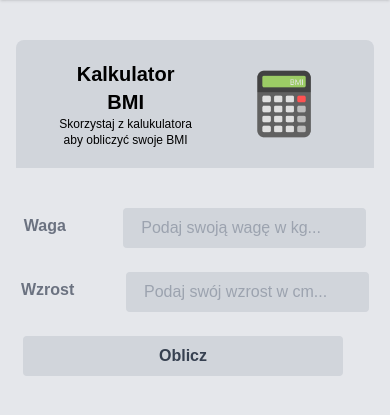
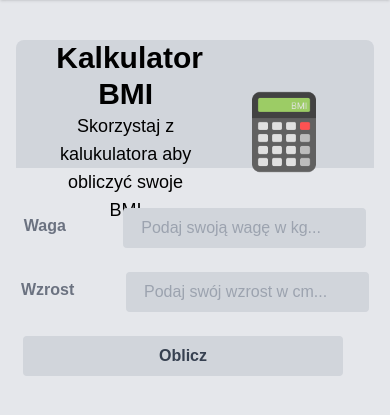
Before and after one commit to patrykbrzozowski/BMI-BMR-Calculators, a Django app: page /BMI/ in a window 390 px wide. Shown: the part 80-495 px from the top of the page. Run offline with Django 4.2, Linux system fonts and the light colour scheme; some libraries are stand-ins or nearby versions.

Commit message:
Fix responsive on tablets

```diff
--- a/jstools/tailwind.config.js
+++ b/jstools/tailwind.config.js
@@ -14,7 +14,7 @@ module.exports = {
     screens: {
       xs: {'max': '345px'},
       md: {'max': '858px'},
-      lg: {'max': '952px'},
+      lg: {'max': '1440px'},
       xl: '1440px',
       smd: '640px',
       mdd: '768px',
--- a/static/css/style.css
+++ b/static/css/style.css
@@ -1144,7 +1144,16 @@ hr {
   }
 }
 
-@media (max-width: 952px) {
+@media (max-width: 1440px) {
+  .lg\:mx-auto {
+    margin-left: auto;
+    margin-right: auto;
+  }
+
+  .lg\:w-24 {
+    width: 6rem;
+  }
+
   .lg\:pl-12 {
     padding-left: 3rem;
   }
@@ -1152,6 +1161,16 @@ hr {
   .lg\:text-base {
     font-size: 1rem;
     line-height: 1.5rem;
+  }
+
+  .lg\:text-3xl {
+    font-size: 1.875rem;
+    line-height: 2.25rem;
+  }
+
+  .lg\:text-lg {
+    font-size: 1.125rem;
+    line-height: 1.75rem;
   }
 }
 
--- a/templates/index.html
+++ b/templates/index.html
@@ -194,21 +194,21 @@
     {% elif calc_what == 'BMI' %}
     <div class="container mt-10">
       <div
-        class="bg-gray-300 w-4/6 md:w-11/12 md:mx-auto grid grid-cols-2 mx-auto rounded-t-lg h-32"
+        class="bg-gray-300 w-4/6 md:w-11/12 lg:mx-auto grid grid-cols-2 mx-auto rounded-t-lg h-32"
       >
         <div class="my-auto ml-10">
-          <p class="md:text-xl md:font-bold text-6xl text-center">
+          <p class="md:text-xl lg:text-3xl md:font-bold text-6xl text-center">
             Kalkulator BMI
           </p>
-          <p class="md:text-xs text-xl text-center">
+          <p class="md:text-xs lg:text-lg text-xl text-center">
             Skorzystaj z kalukulatora aby obliczyć swoje BMI
           </p>
         </div>
         <div class="my-auto">
           <img
             src="{% static 'img/BMI_calculator.png' %}"
-            alt=""
-            class="w-32 md:w-20 mx-auto"
+            alt="Kalkulator BMI"
+            class="w-32 md:w-20 lg:w-24 mx-auto"
           />
         </div>
       </div>
@@ -314,21 +314,21 @@
     {% else %}
     <div class="container mt-10">
       <div
-        class="bg-gray-300 w-4/6 md:w-11/12 md:mx-auto grid grid-cols-2 mx-auto rounded-t-lg h-32"
+      class="bg-gray-300 w-4/6 md:w-11/12 lg:mx-auto grid grid-cols-2 mx-auto rounded-t-lg h-32"
       >
         <div class="my-auto ml-10">
-          <p class="md:text-xl md:font-bold text-6xl text-center">
+          <p class="md:text-xl lg:text-3xl md:font-bold text-6xl text-center">
             Kalkulator BMR
           </p>
-          <p class="md:text-xs text-xl text-center">
+          <p class="md:text-xs lg:text-lg text-xl text-center">
             Skorzystaj z kalukulatora aby obliczyć swoje BMR
           </p>
         </div>
         <div class="my-auto">
           <img
             src="{% static 'img/BMR_calculator.png' %}"
-            alt=""
-            class="w-32 md:w-20 mx-auto"
+            alt="Kalkulator BMR"
+            class="w-32 md:w-20 lg:w-24 mx-auto"
           />
         </div>
       </div>
```
Also changed, not shown: static/css/style.min.css.
